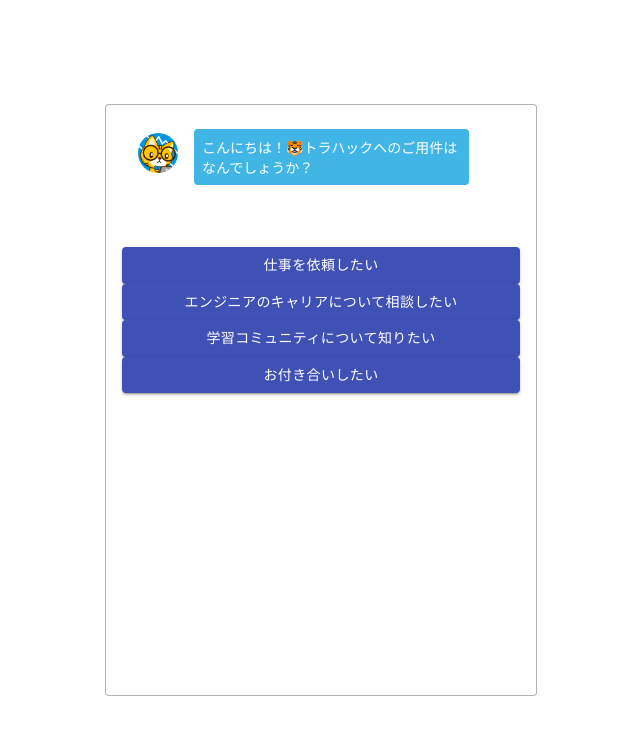
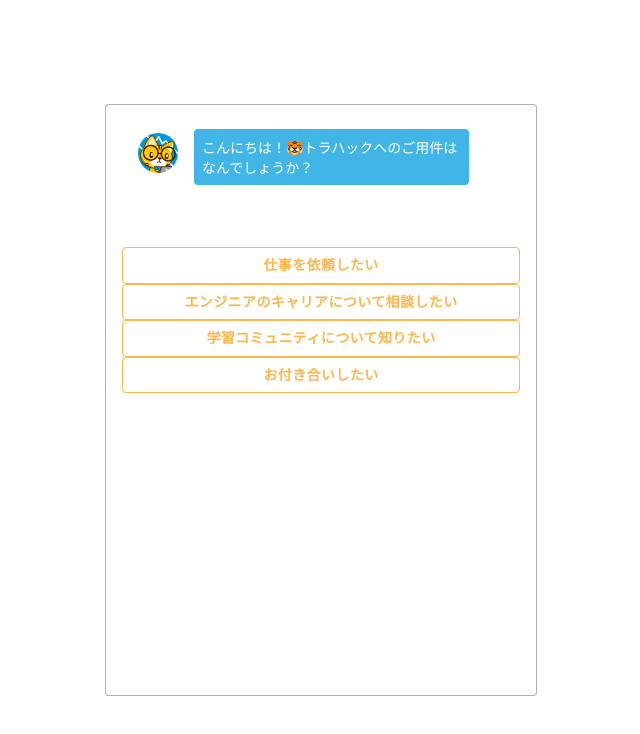
Before and after one commit to g-taiger/chatbot-demo, a React (Create React App) app in the folder app/react-app/: page / in a window 1280 px wide. Shown: the top 734 px of the page, without its empty margins (319-959 px from the left). Built offline with nearby package versions, Linux system fonts and the light colour scheme.

Commit message:
Change Answer's button style

```diff
--- a/app/react-app/src/components/Answer.jsx
+++ b/app/react-app/src/components/Answer.jsx
@@ -1,18 +1,26 @@
 import React from "react";
-// import { makeStyles } from '@material-ui/core/styles';
+import { makeStyles, createStyles } from '@material-ui/core/styles';
 import Button from '@material-ui/core/Button';
 
-// const useStyles = makeStyles((theme) => ({
-//   root: {
-
-
-//   },
-// }));
+const useStyles = makeStyles(() => (
+  createStyles( {
+    "button": {
+      borderColor: '#FFB549',
+      color: '#FFB549',
+      fontWeight: 600,
+      "&:hover": {
+        backgroundColor: '#FFB549',
+        color: "#fff"
+      }
+    }
+  })
+));
 
 const Answer = (props) => {
-  // const classes = useStyles();
+  const classes = useStyles();
   return(
-    <Button variant="contained" color="primary" onClick={() => props.select(props.content, props.nextId)}>
+    <Button className={classes.button}
+            variant="outlined" onClick={() => props.select(props.content, props.nextId)}>
       {props.content}
     </Button>
   )
```
